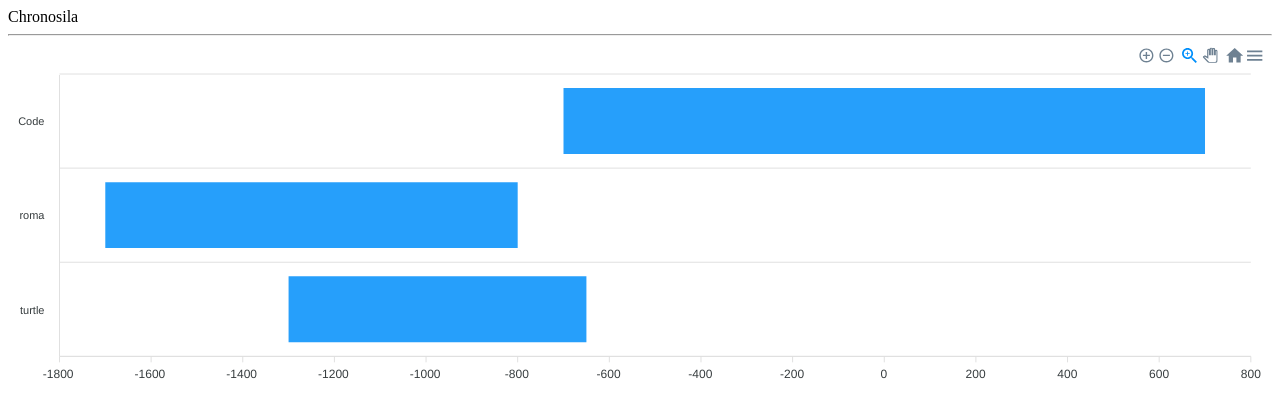
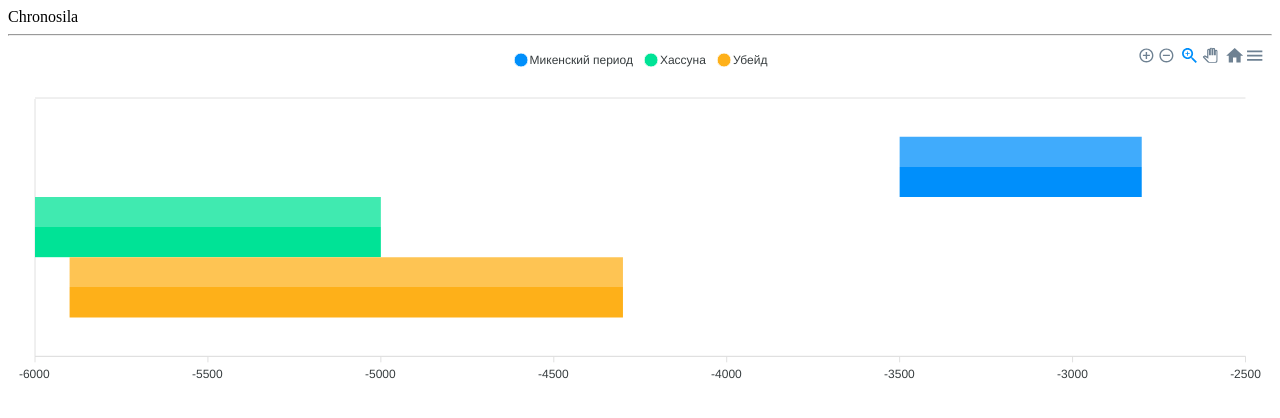
Before and after one commit to romachne/chronosila, a React (Create React App) app: page /timeline in a window 1280 px wide. Shown: the top 418 px of the page. Built offline with nearby package versions, Linux system fonts and the light colour scheme.

Commit message:
new timeline

```diff
--- a/src/components/TimeLine/ApexChart.tsx
+++ b/src/components/TimeLine/ApexChart.tsx
@@ -1,61 +1,116 @@
 import React, {Component} from "react";
 import ReactApexChart from "react-apexcharts";
+import {history} from "../../utils/history";
 
 interface ApexChartState {
   options: any;
   series: any;
 }
 
+let series =  [
+  {
+    name: 'Микенский период',
+    data: [
+      {
+        x: '',
+        y: [
+          -3500,
+          -2800
+        ]
+      }
+    ]
+  },
+  {
+    name: 'Хассуна',
+    data: [
+      {
+        x: '',
+        y: [
+          -6000,
+          -5000
+        ]
+      }
+    ]
+  },
+  {
+    name: 'Убейд',
+    data: [
+      {
+        x: '',
+        y: [
+          -5900,
+          -4300
+        ]
+      }
+    ]
+  }
+];
+
 interface ApexChartProps {
 
 }
 
 export default class ApexChart extends Component<ApexChartProps, ApexChartState> {
-    constructor(props: any) {
+  constructor(props: ApexChartProps | Readonly<ApexChartProps>) {
     super(props);
 
     this.state = {
-            series: [
-                {
-                    data: [
-                        {
-                            x: 'Code',
-                            y: [
-                                -700,
-                                700,
-                            ]
-                        },
-                        {
-                            x: 'roma',
-                            y: [
-                                -1700,
-                                -800
-                            ]
-                        },
-                        {
-                            x: 'turtle',
-                            y: [
-                                -1300,
-                                -650
-                            ]
-                        }
-                    ]
-                }
-            ],
+
+      series: series,
       options: {
         chart: {
+          background: '#fff',
           height: 350,
-                    type: 'rangeBar'
+          type: 'rangeBar',
+          fontFamily: 'Helvetica, Arial, sans-serif',
+          events: {
+            animationEnd: undefined,
+            beforeMount: undefined,
+            mounted: undefined,
+            updated: undefined,
+            click: function () {history.push('./article')},
+            mouseMove: undefined,
+            legendClick: undefined,
+            markerClick: undefined,
+            selection: undefined,
+            dataPointSelection: undefined,
+            dataPointMouseEnter: undefined,
+            dataPointMouseLeave: undefined,
+            beforeZoom: undefined,
+            beforeResetZoom: undefined,
+            zoomed: undefined,
+            scrolled: undefined
+          },
+
         },
         plotOptions: {
           bar: {
             horizontal: true
           }
         },
+        fill: {
+          type: 'gradient',
+          gradient: {
+            shade: 'light',
+            type: 'vertical',
+            shadeIntensity: 0.25,
+            gradientToColors: undefined,
+            inverseColors: true,
+            opacityFrom: 1,
+            opacityTo: 1,
+            stops: [50, 0, 100, 100]
+          }
+        },
         xaxis: {
           labels: {
             format: 'yyyy/dd/MM',
           }
+        },
+        yaxis: {
+          show: false
+        },
+        legend: {
+          position: 'top'
         }
       },
 
```
Also changed, not shown: 1 other file (tests, documents, lock files or other folders). Lines whose indentation alone changed are shown as unchanged.
